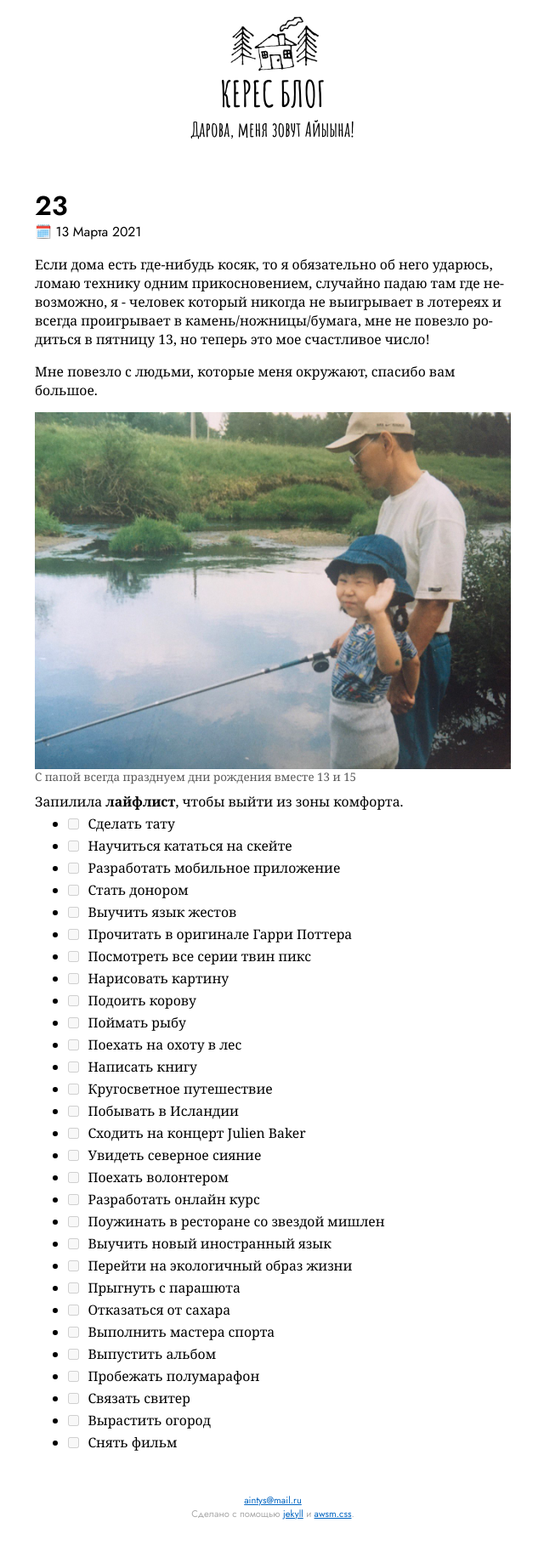
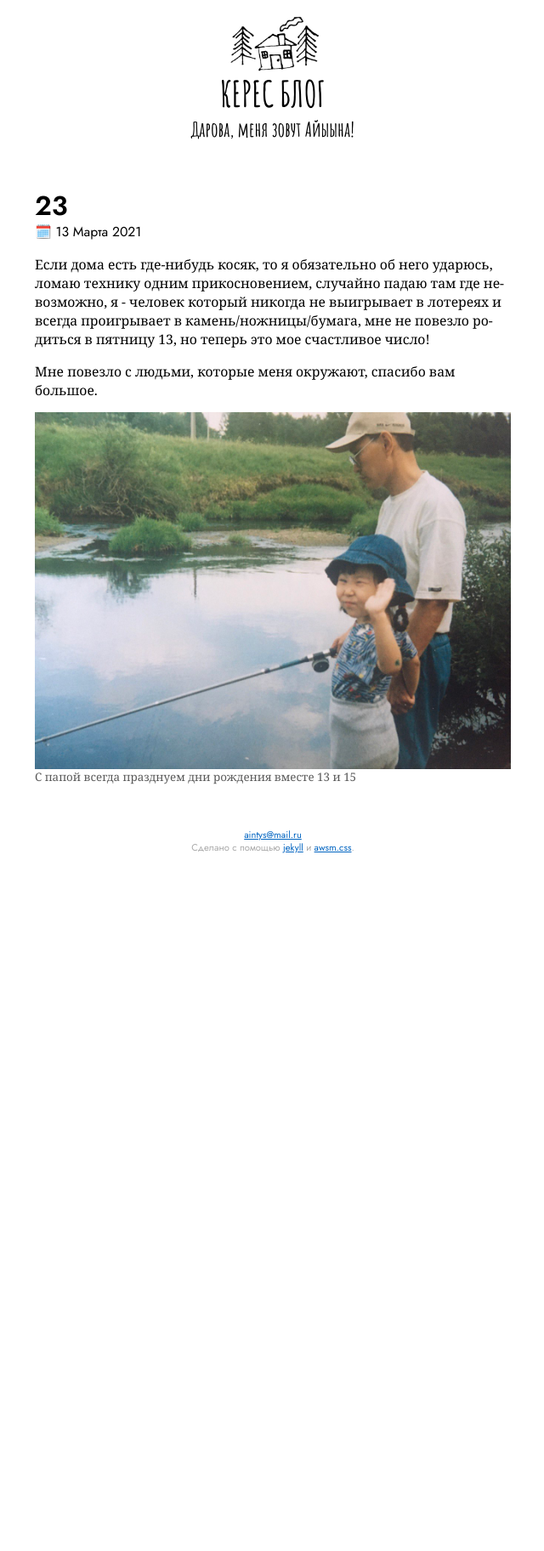
Before and after one commit to keresm/keresaina.github.io, a Jekyll site: the page built from _posts/2021-03-13-23.md, in a window 1280 px wide. Shown: the whole page at 85% size, without its empty margins (319-959 px from the left). Built offline with Jekyll 4.4.1, drawn with Linux system fonts in a browser that asks for light colours; after the commit the page ends 1042 px from its top, so only the background shows below that.

Commit message:
Update 2021-03-13-23.md

```diff
--- a/_posts/2021-03-13-23.md
+++ b/_posts/2021-03-13-23.md
@@ -12,36 +12,3 @@ date:   2021-03-13 09:00:13 +0900
 <figure>
   <img src="{{ site.url }}/assets/images/yaibatya.jpg" data-action="zoom" /><figcaption> С папой всегда празднуем дни рождения вместе 13 и 15</figcaption>
 </figure>
-
-
-Запилила **лайфлист**, чтобы выйти из зоны комфорта.
-
-- [ ]  Сделать тату
-- [ ]  Научиться кататься на скейте
-- [ ]  Разработать мобильное приложение
-- [ ]  Стать донором
-- [ ]  Выучить язык жестов
-- [ ]  Прочитать в оригинале Гарри Поттера
-- [ ]  Посмотреть все серии твин пикс
-- [ ]  Нарисовать картину
-- [ ]  Подоить корову
-- [ ]  Поймать рыбу
-- [ ]  Поехать на охоту в лес
-- [ ]  Написать книгу
-- [ ]  Кругосветное путешествие
-- [ ]  Побывать в Исландии
-- [ ]  Сходить на концерт Julien Baker
-- [ ]  Увидеть северное сияние
-- [ ]  Поехать волонтером
-- [ ]  Разработать онлайн курс
-- [ ]  Поужинать в ресторане со звездой мишлен
-- [ ]  Выучить новый иностранный язык
-- [ ]  Перейти на экологичный образ жизни
-- [ ]  Прыгнуть с парашюта
-- [ ]  Отказаться от сахара
-- [ ]  Выполнить мастера спорта
-- [ ]  Выпустить альбом
-- [ ]  Пробежать полумарафон
-- [ ]  Связать свитер
-- [ ]  Вырастить огород
-- [ ]  Снять фильм
```
